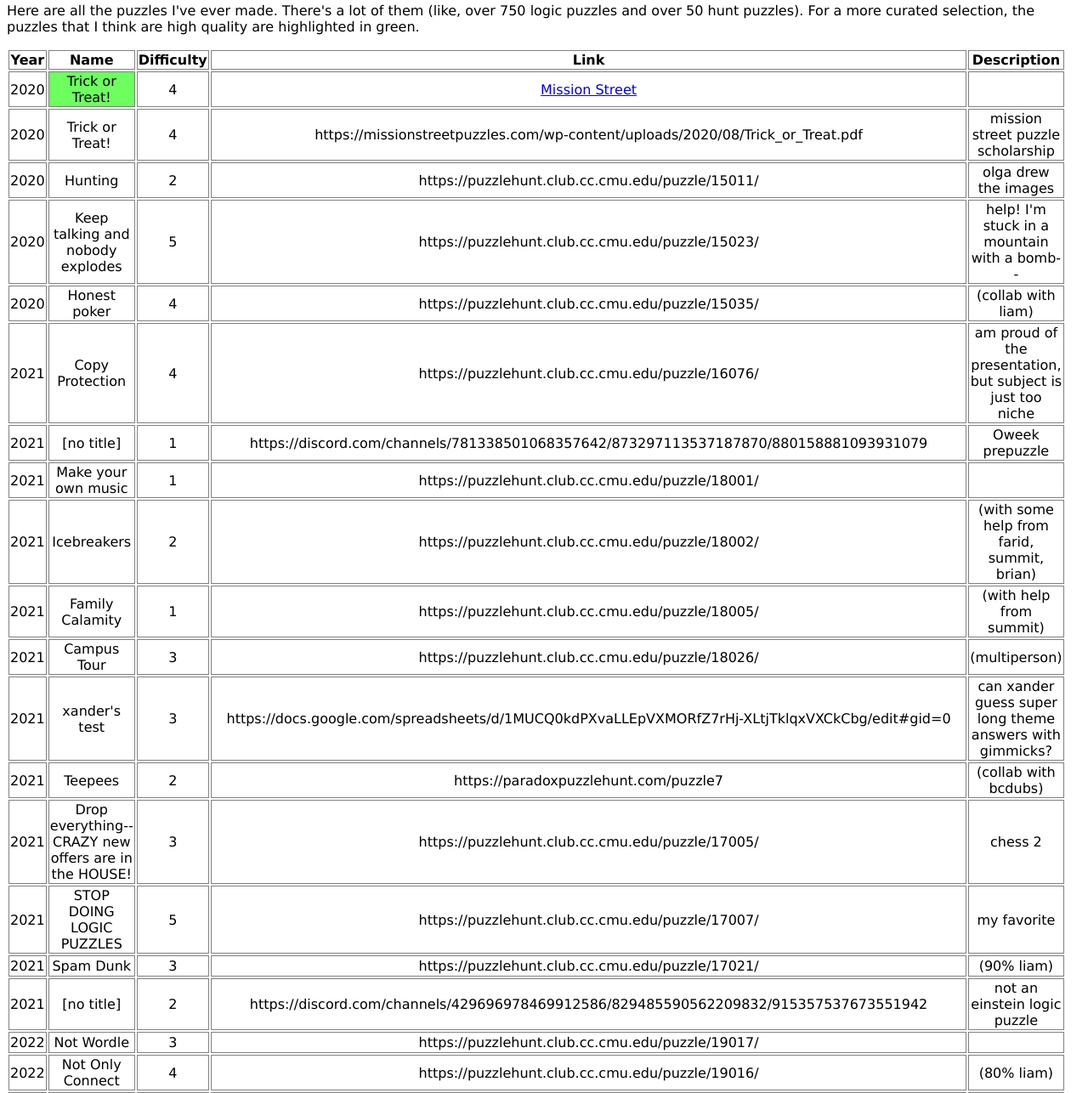
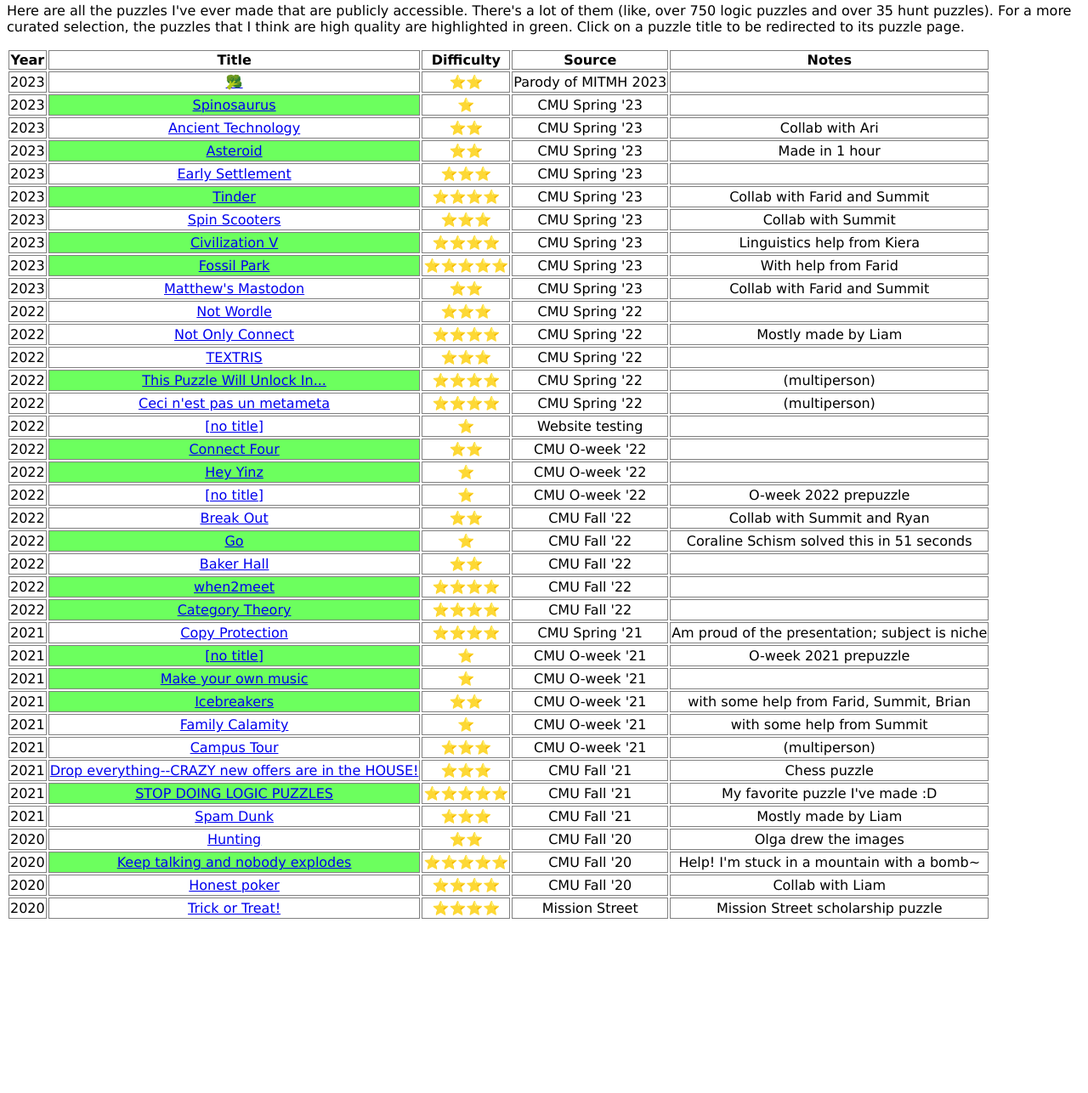
Before and after one commit to kevinazhou150/kevinazhou150.github.io, a plain HTML site: page allpuzzles.html in a window 1280 px wide. Shown: the part 140-1426 px from the top of the page at 85% size. After the commit the page ends 1231 px from the top, so only its background shows below. Drawn offline with Linux system fonts and the light colour scheme.

Commit message:
broccoli

```diff
--- a/allpuzzles.html
+++ b/allpuzzles.html
@@ -21,6 +21,26 @@ table {
   width: 25px;
   height: 25px;
 }
+
+.hunttable
+table {
+  border-collapse: collapse;
+  margin: auto;
+}
+.hunttable th {
+  border: 1px solid gray;
+  border-collapse: collapse;
+  text-align: center;
+}
+.hunttable td {
+  border: 1px solid gray;
+  border-collapse: collapse;
+  text-align: center;
+  /* width: 50px; */
+  height: 25px;
+}
+
+
 body {
   font-family: Verdana, sans-serif;
 }
@@ -57,54 +77,51 @@ body {
 </table>
 
 <p>
-Here are all the puzzles I've ever made. There's a lot of them (like, over 750 logic puzzles and over 50 hunt puzzles).
+Here are all the puzzles I've ever made that are publicly accessible. There's a lot of them (like, over 750 logic puzzles and over 35 hunt puzzles).
 For a more curated selection, the puzzles that I think are high quality are highlighted in green.
+Click on a puzzle title to be redirected to its puzzle page.
 </p>
 
-<table class="goodtable">
-    <tr><th>Year</th><th>Name</th><th>Difficulty</th><th>Link</th><th>Description</th></tr>
-    <tr><td>2020</td><td style="background-color: #6cff5e">Trick or Treat!</td><td>4</td><td><a href = "https://missionstreetpuzzles.com/wp-content/uploads/2020/08/Trick_or_Treat.pdf">Mission Street</a></td><td></td></tr>
+<table class="hunttable">
+    <tr><th>Year</th><th>Title</th><th>Difficulty</th><th>Source</th><th>Notes</th></tr>
 
-    <tr><td>2020</td><td>Trick or Treat!</td><td>4</td><td>https://missionstreetpuzzles.com/wp-content/uploads/2020/08/Trick_or_Treat.pdf</td><td>mission street puzzle scholarship</td></tr>
-    <tr><td>2020</td><td>Hunting</td><td>2</td><td>https://puzzlehunt.club.cc.cmu.edu/puzzle/15011/</td><td>olga drew the images</td></tr>
-    <tr><td>2020</td><td>Keep talking and nobody explodes</td><td>5</td><td>https://puzzlehunt.club.cc.cmu.edu/puzzle/15023/</td><td>help! I'm stuck in a mountain with a bomb--</td></tr>
-    <tr><td>2020</td><td>Honest poker</td><td>4</td><td>https://puzzlehunt.club.cc.cmu.edu/puzzle/15035/</td><td>(collab with liam)</td></tr>
-    <tr><td>2021</td><td>Copy Protection</td><td>4</td><td>https://puzzlehunt.club.cc.cmu.edu/puzzle/16076/</td><td>am proud of the presentation, but subject is just too niche</td></tr>
-    <tr><td>2021</td><td>[no title]</td><td>1</td><td>https://discord.com/channels/781338501068357642/873297113537187870/880158881093931079</td><td>Oweek prepuzzle</td></tr>
-    <tr><td>2021</td><td>Make your own music</td><td>1</td><td>https://puzzlehunt.club.cc.cmu.edu/puzzle/18001/</td><td></td></tr>
-    <tr><td>2021</td><td>Icebreakers</td><td>2</td><td>https://puzzlehunt.club.cc.cmu.edu/puzzle/18002/</td><td>(with some help from farid, summit, brian)</td></tr>
-    <tr><td>2021</td><td>Family Calamity</td><td>1</td><td>https://puzzlehunt.club.cc.cmu.edu/puzzle/18005/</td><td>(with help from summit)</td></tr>
-    <tr><td>2021</td><td>Campus Tour</td><td>3</td><td>https://puzzlehunt.club.cc.cmu.edu/puzzle/18026/</td><td>(multiperson)</td></tr>
-    <tr><td>2021</td><td>xander's test</td><td>3</td><td>https://docs.google.com/spreadsheets/d/1MUCQ0kdPXvaLLEpVXMORfZ7rHj-XLtjTklqxVXCkCbg/edit#gid=0</td><td>can xander guess super long theme answers with gimmicks?</td></tr>
-    <tr><td>2021</td><td>Teepees</td><td>2</td><td>https://paradoxpuzzlehunt.com/puzzle7</td><td>(collab with bcdubs)</td></tr>
-    <tr><td>2021</td><td>Drop everything--CRAZY new offers are in the HOUSE!</td><td>3</td><td>https://puzzlehunt.club.cc.cmu.edu/puzzle/17005/</td><td>chess 2</td></tr>
-    <tr><td>2021</td><td>STOP DOING LOGIC PUZZLES</td><td>5</td><td>https://puzzlehunt.club.cc.cmu.edu/puzzle/17007/</td><td>my favorite</td></tr>
-    <tr><td>2021</td><td>Spam Dunk</td><td>3</td><td>https://puzzlehunt.club.cc.cmu.edu/puzzle/17021/</td><td>(90% liam)</td></tr>
-    <tr><td>2021</td><td>[no title]</td><td>2</td><td>https://discord.com/channels/429696978469912586/829485590562209832/915357537673551942</td><td>not an einstein logic puzzle</td></tr>
-    <tr><td>2022</td><td>Not Wordle</td><td>3</td><td>https://puzzlehunt.club.cc.cmu.edu/puzzle/19017/</td><td></td></tr>
-    <tr><td>2022</td><td>Not Only Connect</td><td>4</td><td>https://puzzlehunt.club.cc.cmu.edu/puzzle/19016/</td><td>(80% liam)</td></tr>
-    <tr><td>2022</td><td>TEXTRIS</td><td>3</td><td>https://puzzlehunt.club.cc.cmu.edu/puzzle/19037/</td><td></td></tr>
-    <tr><td>2022</td><td>This Puzzle Will Unlock In...</td><td>4</td><td>https://puzzlehunt.club.cc.cmu.edu/puzzle/19036/</td><td>(multiperson)</td></tr>
-    <tr><td>2022</td><td>Ceci n'est pas un metameta</td><td>4</td><td>https://puzzlehunt.club.cc.cmu.edu/puzzle/19050/</td><td>(multiperson)</td></tr>
-    <tr><td>2022</td><td>[no title]</td><td>1</td><td>https://www.contrib.andrew.cmu.edu/~kevinzho/puzzle.html</td><td>website testing</td></tr>
-    <tr><td>2022</td><td>Connect Four</td><td>2</td><td>https://puzzlehunt.club.cc.cmu.edu/puzzle/20005/</td><td></td></tr>
-    <tr><td>2022</td><td>Hey Yinz</td><td>1</td><td>https://puzzlehunt.club.cc.cmu.edu/puzzle/20026/</td><td></td></tr>
-    <tr><td>2022</td><td>[no title]</td><td>1</td><td>https://cdn.discordapp.com/attachments/1010601538147848365/1011687842671493140/unknown.png</td><td>oweek prepuzzle</td></tr>
-    <tr><td>2022</td><td>Break Out</td><td>2</td><td>https://puzzlehunt.club.cc.cmu.edu/puzzle/21041/</td><td>collab with summit and ryan</td></tr>
-    <tr><td>2022</td><td>Go</td><td>1</td><td>https://puzzlehunt.club.cc.cmu.edu/puzzle/21001/</td><td>probably the easiest nontrivial puzzle ever-- it was solved in 51 seconds by coraline schism</td></tr>
-    <tr><td>2022</td><td>Baker Hall</td><td>2</td><td>https://puzzlehunt.club.cc.cmu.edu/puzzle/21003/</td><td></td></tr>
-    <tr><td>2022</td><td>when2meet</td><td>4</td><td>https://puzzlehunt.club.cc.cmu.edu/puzzle/21024/</td><td></td></tr>
-    <tr><td>2022</td><td>Category Theory</td><td>4</td><td>https://puzzlehunt.club.cc.cmu.edu/puzzle/21012/</td><td></td></tr>
-    <tr><td>2023</td><td>🥦</td><td>2</td><td>https://docs.google.com/spreadsheets/d/1ScP1juwObHMOWuUqbYyJmgCJ5U8xMvIVHrwnTThm7SQ/edit#gid=0</td><td></td></tr>
-    <tr><td>2023</td><td>Spinosaurus</td><td>1</td><td>https://puzzlehunt.club.cc.cmu.edu/puzzle/22002/</td><td></td></tr>
-    <tr><td>2023</td><td>Ancient Technology</td><td>2</td><td>https://puzzlehunt.club.cc.cmu.edu/puzzle/22004/</td><td>collab with Zach</td></tr>
-    <tr><td>2023</td><td>Asteroid</td><td>2</td><td>https://puzzlehunt.club.cc.cmu.edu/puzzle/22013/</td><td>made in an hour</td></tr>
-    <tr><td>2023</td><td>Early Settlement</td><td>3</td><td>https://puzzlehunt.club.cc.cmu.edu/puzzle/22012/</td><td></td></tr>
-    <tr><td>2023</td><td>Tinder</td><td>4</td><td>https://puzzlehunt.club.cc.cmu.edu/puzzle/22027/</td><td>collab with farid and summit</td></tr>
-    <tr><td>2023</td><td>Spin Scooters</td><td>3</td><td>https://puzzlehunt.club.cc.cmu.edu/puzzle/22022/</td><td>collab with summit</td></tr>
-    <tr><td>2023</td><td>Civilization V</td><td>4</td><td>https://puzzlehunt.club.cc.cmu.edu/puzzle/22021/</td><td>linguistics help from kiera</td></tr>
-    <tr><td>2023</td><td>Fossil Park</td><td>5</td><td>https://puzzlehunt.club.cc.cmu.edu/puzzle/22030/</td><td>with help from farid</td></tr>
-    <tr><td>2023</td><td>Matthew's Mastodon</td><td>2</td><td>https://puzzlehunt.club.cc.cmu.edu/puzzle/22040/</td><td>collab with summit and farid</td></tr>
+    <tr><td>2023</td><td><a href = "🥦.html">🥦</a></td><td>⭐⭐</td><td>Parody of MITMH 2023</td><td></td></tr>
+    <tr><td>2023</td><td style="background-color: #6cff5e"><a href = "https://puzzlehunt.club.cc.cmu.edu/puzzle/22002/">Spinosaurus</a></td><td>⭐</td><td>CMU Spring '23</td><td></td></tr>
+    <tr><td>2023</td><td><a href = "https://puzzlehunt.club.cc.cmu.edu/puzzle/22004/">Ancient Technology</a></td><td>⭐⭐</td><td>CMU Spring '23</td><td>Collab with Ari</td></tr>
+    <tr><td>2023</td><td style="background-color: #6cff5e"><a href = "https://puzzlehunt.club.cc.cmu.edu/puzzle/22013/">Asteroid</a></td><td>⭐⭐</td><td>CMU Spring '23</td><td>Made in 1 hour</td></tr>
+    <tr><td>2023</td><td><a href = "https://puzzlehunt.club.cc.cmu.edu/puzzle/22012/">Early Settlement</a></td><td>⭐⭐⭐</td><td>CMU Spring '23</td><td></td></tr>
+    <tr><td>2023</td><td style="background-color: #6cff5e"><a href = "https://puzzlehunt.club.cc.cmu.edu/puzzle/22027/">Tinder</a></td><td>⭐⭐⭐⭐</td><td>CMU Spring '23</td><td>Collab with Farid and Summit</td></tr>
+    <tr><td>2023</td><td><a href = "https://puzzlehunt.club.cc.cmu.edu/puzzle/22022/">Spin Scooters</a></td><td>⭐⭐⭐</td><td>CMU Spring '23</td><td>Collab with Summit</td></tr>
+    <tr><td>2023</td><td style="background-color: #6cff5e"><a href = "https://puzzlehunt.club.cc.cmu.edu/puzzle/22021/">Civilization V</a></td><td>⭐⭐⭐⭐</td><td>CMU Spring '23</td><td>Linguistics help from Kiera</td></tr>
+    <tr><td>2023</td><td style="background-color: #6cff5e"><a href = "https://puzzlehunt.club.cc.cmu.edu/puzzle/22030/">Fossil Park</a></td><td>⭐⭐⭐⭐⭐</td><td>CMU Spring '23</td><td>With help from Farid</td></tr>
+    <tr><td>2023</td><td><a href = "https://puzzlehunt.club.cc.cmu.edu/puzzle/22040/">Matthew's Mastodon</a></td><td>⭐⭐</td><td>CMU Spring '23</td><td>Collab with Farid and Summit</td></tr>
+    <tr><td>2022</td><td><a href = "https://puzzlehunt.club.cc.cmu.edu/puzzle/19017/">Not Wordle</a></td><td>⭐⭐⭐</td><td>CMU Spring '22</td><td></td></tr>
+    <tr><td>2022</td><td><a href = "https://puzzlehunt.club.cc.cmu.edu/puzzle/19016/">Not Only Connect</a></td><td>⭐⭐⭐⭐</td><td>CMU Spring '22</td><td>Mostly made by Liam</td></tr>
+    <tr><td>2022</td><td><a href = "https://puzzlehunt.club.cc.cmu.edu/puzzle/19037/">TEXTRIS</a></td><td>⭐⭐⭐</td><td>CMU Spring '22</td><td></td></tr>
+    <tr><td>2022</td><td style="background-color: #6cff5e"><a href = "https://puzzlehunt.club.cc.cmu.edu/puzzle/19036/">This Puzzle Will Unlock In...</a></td><td>⭐⭐⭐⭐</td><td>CMU Spring '22</td><td>(multiperson)</td></tr>
+    <tr><td>2022</td><td><a href = "https://puzzlehunt.club.cc.cmu.edu/puzzle/19050/">Ceci n'est pas un metameta</a></td><td>⭐⭐⭐⭐</td><td>CMU Spring '22</td><td>(multiperson)</td></tr>
+    <tr><td>2022</td><td><a href = "https://www.contrib.andrew.cmu.edu/~kevinzho/puzzle.html">[no title]</a></td><td>⭐</td><td>Website testing</td><td></td></tr>
+    <tr><td>2022</td><td style="background-color: #6cff5e"><a href = "https://puzzlehunt.club.cc.cmu.edu/puzzle/20005/">Connect Four</a></td><td>⭐⭐</td><td>CMU O-week '22</td><td></td></tr>
+    <tr><td>2022</td><td style="background-color: #6cff5e"><a href = "https://puzzlehunt.club.cc.cmu.edu/puzzle/20026/">Hey Yinz</a></td><td>⭐</td><td>CMU O-week '22</td><td></td></tr>
+    <tr><td>2022</td><td><a href = "images/prepuzzle2022.png">[no title]</a></td><td>⭐</td><td>CMU O-week '22</td><td>O-week 2022 prepuzzle</td></tr>
+    <tr><td>2022</td><td><a href = "https://puzzlehunt.club.cc.cmu.edu/puzzle/21041/">Break Out</a></td><td>⭐⭐</td><td>CMU Fall '22</td><td>Collab with Summit and Ryan</td></tr>
+    <tr><td>2022</td><td style="background-color: #6cff5e"><a href = "https://puzzlehunt.club.cc.cmu.edu/puzzle/21001/">Go</a></td><td>⭐</td><td>CMU Fall '22</td><td>Coraline Schism solved this in 51 seconds</td></tr>
+    <tr><td>2022</td><td><a href = "https://puzzlehunt.club.cc.cmu.edu/puzzle/21003/">Baker Hall</a></td><td>⭐⭐</td><td>CMU Fall '22</td><td></td></tr>
+    <tr><td>2022</td><td style="background-color: #6cff5e"><a href = "https://puzzlehunt.club.cc.cmu.edu/puzzle/21024/">when2meet</a></td><td>⭐⭐⭐⭐</td><td>CMU Fall '22</td><td></td></tr>
+    <tr><td>2022</td><td style="background-color: #6cff5e"><a href = "https://puzzlehunt.club.cc.cmu.edu/puzzle/21012/">Category Theory</a></td><td>⭐⭐⭐⭐</td><td>CMU Fall '22</td><td></td></tr>
+    <tr><td>2021</td><td><a href = "https://puzzlehunt.club.cc.cmu.edu/puzzle/16076/">Copy Protection</a></td><td>⭐⭐⭐⭐</td><td>CMU Spring '21</td><td>Am proud of the presentation; subject is niche</td></tr>
+    <tr><td>2021</td><td style="background-color: #6cff5e"><a href = "images/prepuzzle2021.png">[no title]</a></td><td>⭐</td><td>CMU O-week '21</td><td>O-week 2021 prepuzzle</td></tr>
+    <tr><td>2021</td><td style="background-color: #6cff5e"><a href = "https://puzzlehunt.club.cc.cmu.edu/puzzle/18001/">Make your own music</a></td><td>⭐</td><td>CMU O-week '21</td><td></td></tr>
+    <tr><td>2021</td><td style="background-color: #6cff5e"><a href = "https://puzzlehunt.club.cc.cmu.edu/puzzle/18002/">Icebreakers</a></td><td>⭐⭐</td><td>CMU O-week '21</td><td>with some help from Farid, Summit, Brian</td></tr>
+    <tr><td>2021</td><td><a href = "https://puzzlehunt.club.cc.cmu.edu/puzzle/18005/">Family Calamity</a></td><td>⭐</td><td>CMU O-week '21</td><td>with some help from Summit</td></tr>
+    <tr><td>2021</td><td><a href = "https://puzzlehunt.club.cc.cmu.edu/puzzle/18026/">Campus Tour</a></td><td>⭐⭐⭐</td><td>CMU O-week '21</td><td>(multiperson)</td></tr>
+    <tr><td>2021</td><td><a href = "https://puzzlehunt.club.cc.cmu.edu/puzzle/17005/">Drop everything--CRAZY new offers are in the HOUSE!</a></td><td>⭐⭐⭐</td><td>CMU Fall '21</td><td>Chess puzzle</td></tr>
+    <tr><td>2021</td><td style="background-color: #6cff5e"><a href = "https://puzzlehunt.club.cc.cmu.edu/puzzle/17007/">STOP DOING LOGIC PUZZLES</a></td><td>⭐⭐⭐⭐⭐</td><td>CMU Fall '21</td><td>My favorite puzzle I've made :D</td></tr>
+    <tr><td>2021</td><td><a href = "https://puzzlehunt.club.cc.cmu.edu/puzzle/17021/">Spam Dunk</a></td><td>⭐⭐⭐</td><td>CMU Fall '21</td><td>Mostly made by Liam</td></tr>
+    <tr><td>2020</td><td><a href = "https://puzzlehunt.club.cc.cmu.edu/puzzle/15011/">Hunting</a></td><td>⭐⭐</td><td>CMU Fall '20</td><td>Olga drew the images</td></tr>
+    <tr><td>2020</td><td style="background-color: #6cff5e"><a href = "https://puzzlehunt.club.cc.cmu.edu/puzzle/15023/">Keep talking and nobody explodes</a></td><td>⭐⭐⭐⭐⭐</td><td>CMU Fall '20</td><td>Help! I'm stuck in a mountain with a bomb~</td></tr>
+    <tr><td>2020</td><td><a href = "https://puzzlehunt.club.cc.cmu.edu/puzzle/15035/">Honest poker</a></td><td>⭐⭐⭐⭐</td><td>CMU Fall '20</td><td>Collab with Liam</td></tr>
+    <tr><td>2020</td><td><a href = "https://missionstreetpuzzles.com/wp-content/uploads/2020/08/Trick_or_Treat.pdf">Trick or Treat!</a></td><td>⭐⭐⭐⭐</td><td>Mission Street</td><td>Mission Street scholarship puzzle</td></tr>
 </table>
 
 
```
Also changed, not shown: fp.html (+2 -2 lines), 🥦.html (added, +53 -0 lines), images/prepuzzle2021.png (added), images/prepuzzle2022.png (added).
